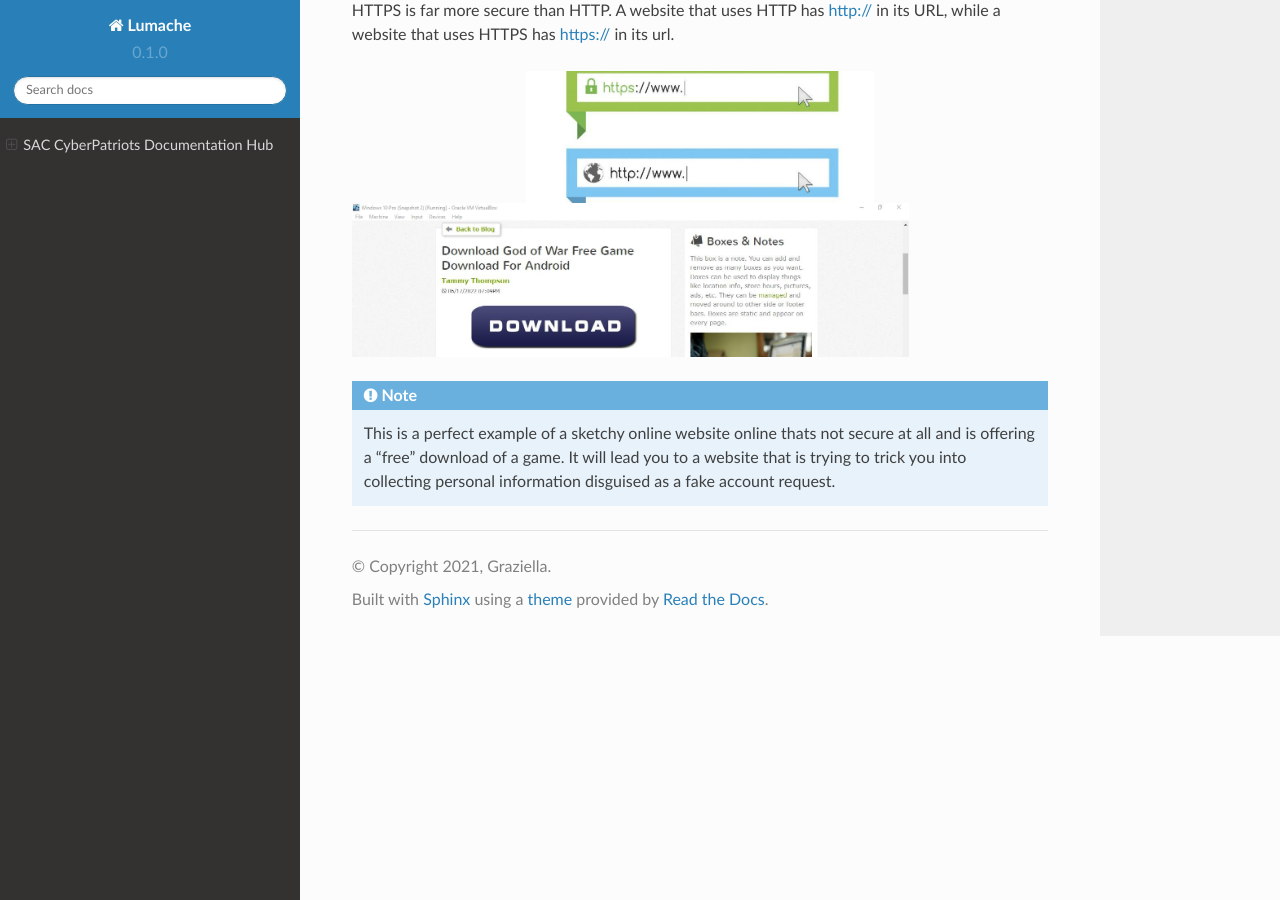
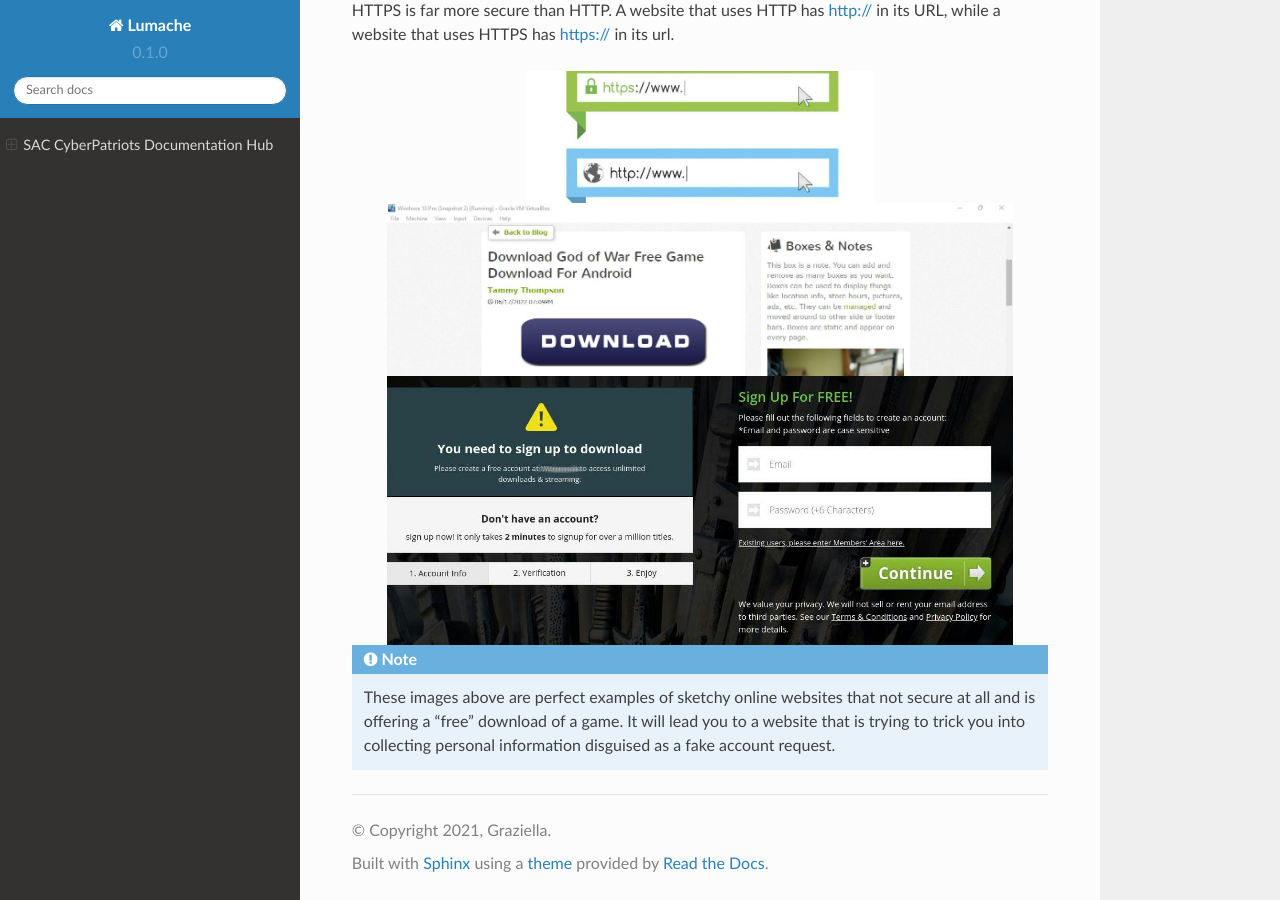
Before and after one commit to natt96z/cybersac, a Sphinx documentation site: the page built from docs/source/index.rst, in a window 1280 px wide and 900 px high, scrolled down 1157 px. Built offline with Sphinx 7.4.7 and the Read the Docs theme 2.0.0, drawn with Linux system fonts in a browser that asks for light colours.

Commit message:
Update index.rst

```diff
--- a/docs/source/index.rst
+++ b/docs/source/index.rst
@@ -37,8 +37,12 @@
 
 
 .. image:: https://raw.githubusercontent.com/natt96z/cybersac/main/docs/img/4.jpg
- :width: 80%
- :align: left
+ :width: 90%
+ :align: center
+
+.. image:: https://raw.githubusercontent.com/natt96z/cybersac/main/docs/img/5.jpg
+   :width: 90%
+   :align: center
 
 
-.. Note:: This is a perfect example of a sketchy online website online thats not secure at all and is offering a "free" download of a game. It will lead you to a website that is trying to trick you into collecting personal information disguised as a fake account request.
+.. Note:: These images above are perfect examples of sketchy online websites that not secure at all and is offering a "free" download of a game. It will lead you to a website that is trying to trick you into collecting personal information disguised as a fake account request.
```
